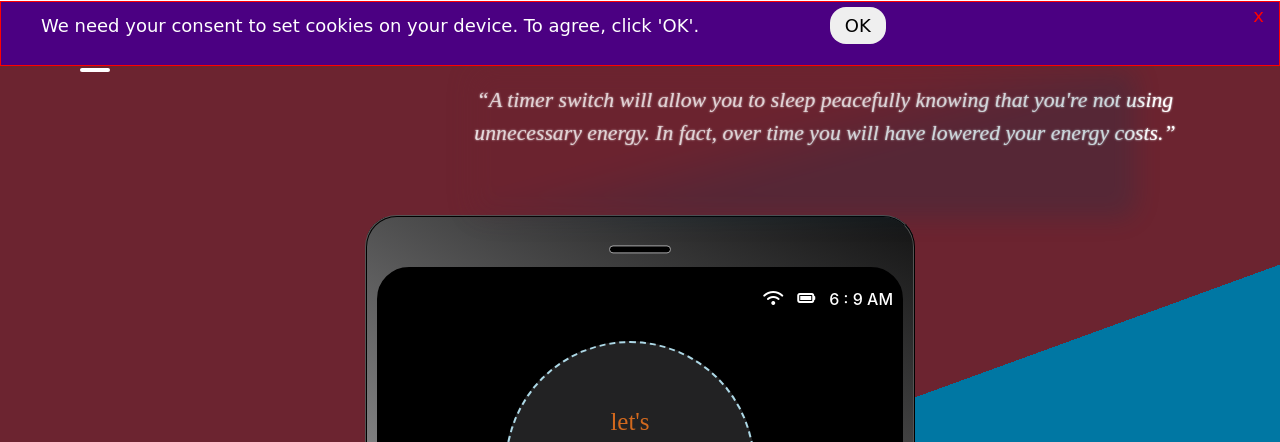
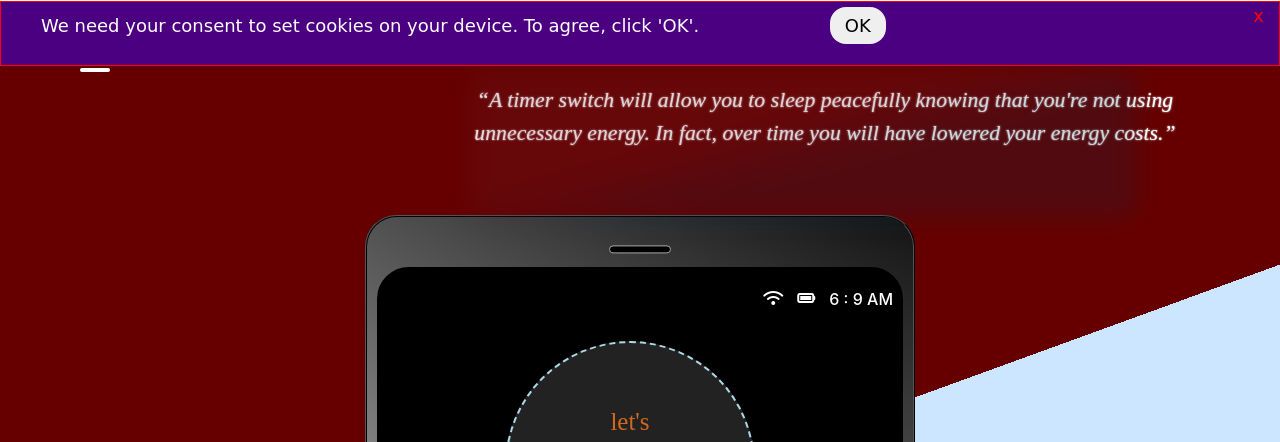
Before and after one commit to RkayBhaker/digital_timer_clock, a plain HTML site: page index.html in a window 1280 px wide. Shown: the top 442 px of the page. Drawn offline with nearby package versions, Linux system fonts and the light colour scheme; a web font is replaced by a local one.

Commit message:
Update clock.css

```diff
--- a/clock.css
+++ b/clock.css
@@ -8,7 +8,7 @@
 		}
 		body{
   		background-color: red, green;
-  		background: linear-gradient(340deg, #0077A3 0%, #0077A3 50%, #6C2430 50%, #6C2430 100%);
+  		background: linear-gradient(340deg, #cce6ff 0%, #cce6ff 50%, #660000 50%, #660000 100%);
   		background-repeat: repeat-x;
   		background-attachment: all;
 		}
```
